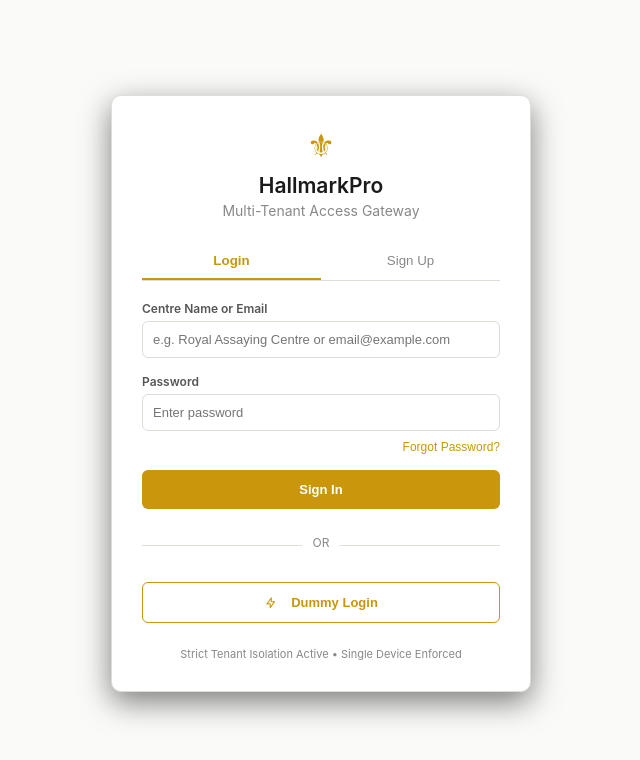
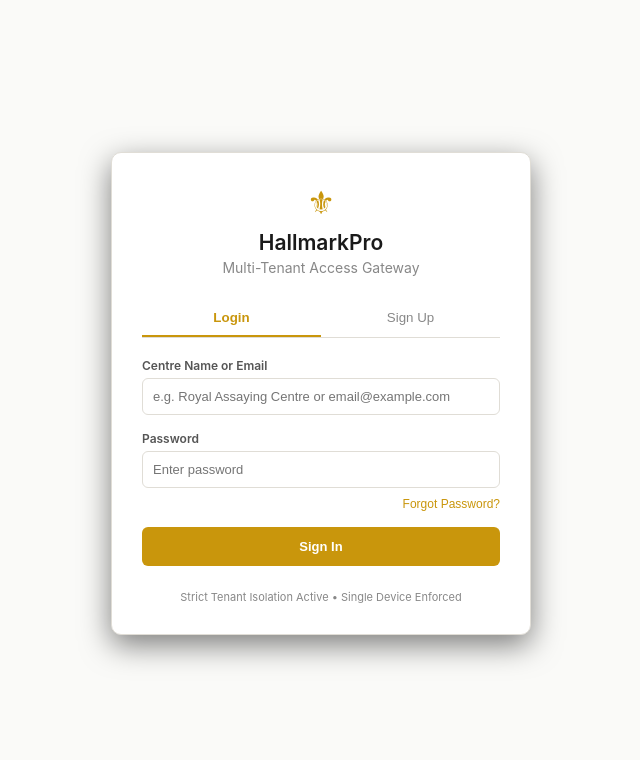
Before and after one commit to anglobaltech/crmhallmarking, a React (Vite) app: page / in a window 1280 px wide. Shown: the top 760 px of the page, without its empty margins (319-959 px from the left). Built offline with nearby package versions, Linux system fonts and the light colour scheme.

Commit message:
Initial Commit

```diff
--- a/src/api/client.js
+++ b/src/api/client.js
@@ -30,7 +30,9 @@ client.interceptors.response.use(
       // Token expired or invalid
       localStorage.removeItem('token');
       localStorage.removeItem('user');
-      window.location.href = '/login'; // Redirect to login page
+      if (window.location.pathname !== '/login' && window.location.pathname !== '/') {
+        window.location.href = '/login'; // Redirect to login page
+      }
     }
     const message = error.response?.data?.error || error.response?.data?.message || error.message || 'Network error';
     return Promise.reject(new Error(message));
--- a/src/pages/Login.jsx
+++ b/src/pages/Login.jsx
@@ -90,11 +90,15 @@ export default function Login({ onLogin }) {
         gst_number: res.data.user.gst_number
       });
     } catch (err) {
-      if (err.response && err.response.data) {
-        setError(err.response.data.error || 'Login failed');
-      } else {
-        setError('Network error');
-      }
+      const errorMsg = err.message || 'Login failed. Please check your credentials.';
+      Swal.fire({
+        title: 'Login Failed',
+        text: errorMsg,
+        icon: 'error',
+        confirmButtonColor: '#d4af37',
+        background: '#ffffff',
+        color: '#333333'
+      });
     } finally {
       setLoading(false);
     }
@@ -277,27 +281,6 @@ export default function Login({ onLogin }) {
             <button type="submit" className="btn btn-gold" style={{ width: '100%', padding: '12px', display: 'flex', justifyContent: 'center' }} disabled={loading}>
               {loading ? 'Authenticating...' : 'Sign In'}
             </button>
-
-            <div style={{ position: 'relative', margin: '20px 0', textAlign: 'center' }}>
-              <hr style={{ border: 'none', borderTop: '1px solid var(--border)' }} />
-              <span style={{ position: 'absolute', top: '-10px', left: '50%', transform: 'translateX(-50%)', background: '#ffffff', padding: '0 10px', color: 'var(--text3)', fontSize: '12px' }}>OR</span>
-            </div>
-
-            <button
-              type="button"
-              className="btn btn-outline"
-              style={{ width: '100%', padding: '12px', display: 'flex', justifyContent: 'center', borderColor: 'var(--gold)', color: 'var(--gold)' }}
-              onClick={(e) => {
-                setIdentifier('Admin Delhi');
-                setPassword('1234');
-                setTimeout(() => {
-                  document.querySelector('form').dispatchEvent(new Event('submit', { cancelable: true, bubbles: true }));
-                }, 100);
-              }}
-              disabled={loading}
-            >
-              <i className="ti ti-bolt" style={{ marginRight: '8px' }}></i> Dummy Login
-            </button>
           </form>
         )}
 
```
